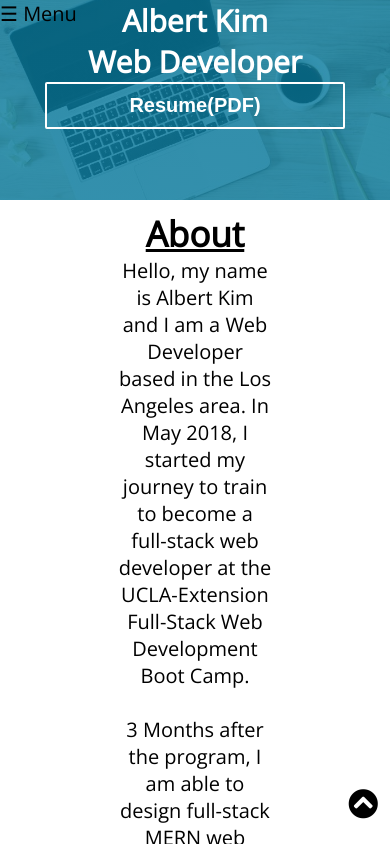
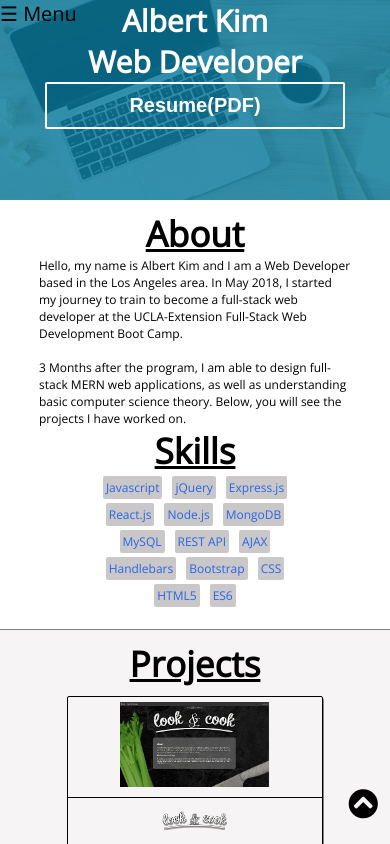
Before and after one commit to MikTrebla/albertkim, a React (Create React App) app in the folder client/: page / in a window 390 px wide. Built offline with nearby package versions, Linux system fonts and the light colour scheme.

Commit message:
font sizes

```diff
--- a/client/src/Components/Pages/Home/home.css
+++ b/client/src/Components/Pages/Home/home.css
@@ -77,13 +77,29 @@ hr {
         margin-left: auto;
         margin-right:auto;
         display:block;
-        text-align:center;
+        text-align:left;
+        font-size:12px;
+        width:500px;
+        max-width: 80vw;
     }
     #skills {
         display: block;
+        font-size:12px;
 
     }
     #about div {
         display:block;
     }
 }
+
+@media (max-width: 480px) {
+    #about p {
+        width:400px;
+    }
+}
+
+@media (max-width: 360px) {
+    #about p {
+        width:300px;
+    }
+}
--- a/client/src/Components/Pages/Portfolio/Portfolio.css
+++ b/client/src/Components/Pages/Portfolio/Portfolio.css
@@ -134,18 +134,6 @@
     }
 }
 
-
-@media (max-width: 1030px) {
-    .portfolioImg{
-        max-width:175px;
-        max-height:350px;
-    }
-    .description img {
-        max-width: 200px;
-        max-height:100px;
-    }
-}
-
 @media (max-width: 1030px) {
     .portfolioImg{
         max-width:150px;
@@ -160,10 +148,10 @@
     }
 
     .description p{
-        font-size:14px;
+        font-size:16px;
     }
     .description a{
-        font-size:14px;
+        font-size:16px;
     }
 }
 
```
Also changed, not shown: 8 other files (tests, documents, lock files or other folders).
